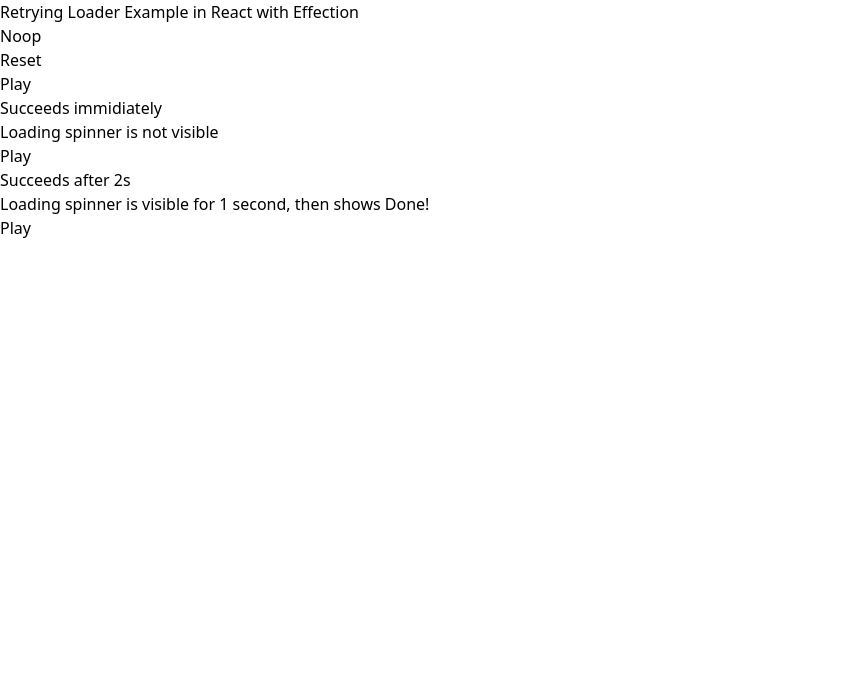
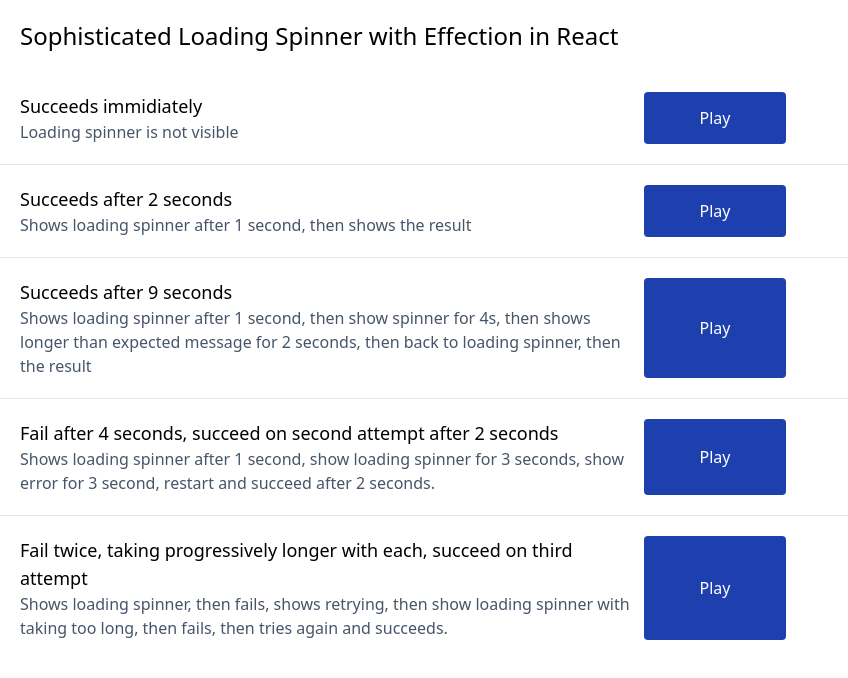
Before and after one commit to thefrontside/effection-react-loadingspinner, a React (Vite) app: page / in a window 1280 px wide. Shown: the top 678 px of the page, without its empty margins (0-848 px from the left). Built offline with nearby package versions, Linux system fonts and the light colour scheme.

Commit message:
Loading spinner is working

```diff
--- a/src/App.tsx
+++ b/src/App.tsx
@@ -1,19 +1,13 @@
+import { useState } from "react";
 import "./App.css";
-
+import { LoadingSpinner } from "./components/LoadingSpinner";
 import { useLoader } from "./hooks/useLoader";
 import { Scenario, scenarios } from "./scenarios";
-import { LoadingSpinner } from "./components/LoadingSpinner";
-import { Operation } from "effection";
-import { useState } from "react";
 
-function ScenarioRunner({ run }: { run: () => Operation<unknown> }) {
+function ScenarioRunner({ run }: { run: Scenario['run'] }) {
   const loader = useLoader(run);
 
-  return (
-    <div className="border-1 h-5">
-      <LoadingSpinner loader={loader} />
-    </div>
-  )
+  return <LoadingSpinner loader={loader} />;
 }
 
 function ScenarioPlayer({ scenario }: { scenario: Scenario }) {
@@ -21,29 +15,52 @@
 
   return (
     <>
-      <h3>{scenario.title}</h3>
-      <p>{scenario.description}</p>
-      {playing ? (
-        <ScenarioRunner run={scenario.run} />
-      ) : (
-        <button onClick={() => setPlaying(true)}>Play</button>
-      )}
+      <div className="grid grid-cols-2 gap-2">
+        <div>
+          <h3 className="text-lg">{scenario.title}</h3>
+          <p className="text-slate-600">{scenario.description}</p>
+        </div>
+        <div className="grid grid-cols-4 gap-4">
+          {playing ? (
+            <>
+              <button
+                className="rounded bg-red-800 text-white"
+                onClick={() => setPlaying(false)}
+              >
+                Stop
+              </button>
+              <div className="border-2 rounded border-solid border-blue-800 p-2 col-span-3 ">
+                <ScenarioRunner run={scenario.run} />
+              </div>
+            </>
+          ) : (
+            <button
+              className="rounded bg-blue-800 text-white"
+              onClick={() => setPlaying(true)}
+            >
+              Play
+            </button>
+          )}
+        </div>
+      </div>
     </>
   );
 }
 
 const App = () => {
   return (
-    <div>
-      <h1>Retrying Loader Example in React with Effection</h1>
-      <ul className="list-none">
+    <>
+      <h1 className="text-2xl m-5">
+        Sophisticated Loading Spinner with Effection in React
+      </h1>
+      <ul className="grid grid-col divide-y">
         {scenarios.map((s, i) => (
-          <li key={i}>
+          <li key={i} className="p-5">
             <ScenarioPlayer scenario={s} />
           </li>
         ))}
       </ul>
-    </div>
+    </>
   );
 };
 
--- a/src/components/LoadingSpinner.tsx
+++ b/src/components/LoadingSpinner.tsx
@@ -7,7 +7,7 @@
       return (
         <>
           <SpinnerCircular size={30} thickness={300} />
-          Loading
+          Loading...
         </>
       );
     case "loading-slowly":
@@ -19,9 +19,21 @@
       );
     case "failed-attempt":
       return (
-        <>
-        </>
+        <p className="text-red-800">
+          Encountered and error {loader.error.message}.
+        </p>
+      )
+    case "retrying":
+      return (
+        <p className="text-red-800">
+          Encountered and error {loader.error.message}. Retrying...
+        </p>
+      )
+    case "success":
+      return (
+        <>{loader.value}</>
       )
   }
+
   return <></>
 }
--- a/src/hooks/useLoader.tsx
+++ b/src/hooks/useLoader.tsx
@@ -8,7 +8,6 @@
     }
   | {
       type: "started";
-      attempt: number;
     }
   | {
       type: "loading";
@@ -26,7 +25,7 @@
     }
   | {
       type: "retrying";
-      attempt: number;
+      error: Error;
     }
   | {
       type: "failed";
@@ -34,21 +33,20 @@
     };
 
 export function useLoader<T>(
-  op: () => Operation<T>,
-  retryAttempts: number = 2,
+  op: (attempt: number) => Operation<T>,
+  retryAttempts: number = 3,
   deps: DependencyList = []
 ): LoaderState<T> {
   const [state, setState] = useState<LoaderState<T>>({ type: "initial" });
 
   useEffect(() => {
     const task = run(function* main() {
+      setState({
+        type: "started",
+      });
+
       for (let attempt = 0; attempt < retryAttempts; attempt++) {
-        setState({
-          type: attempt === 0 ? "started" : "retrying",
-          attempt,
-        });
-        try {
-          yield* spawn(function* loadingSpinner(): Operation<void> {
+        const loader = yield* spawn(function* loadingSpinner(): Operation<void> {
           yield* sleep(1000);
 
           while (true) {
@@ -63,7 +61,8 @@
           }
         });
 
-          const result = yield* op();
+        try {
+          const result = yield* op(attempt);
 
           setState({
             type: "success",
@@ -71,11 +70,26 @@
           });
           break;
         } catch (e) {
+          const error = e instanceof Error ? e : new Error(`${e}`);
+          if (attempt + 1 === retryAttempts) {
             setState({
-            type: retryAttempts - 1 === attempt ? "failed" : "failed-attempt",
-            error: e instanceof Error ? e : new Error(`${e}`),
+              type: "failed",
+              error,
             });
+          } else {
+            setState({
+              type: "failed-attempt",
+              error,
+            });
+            yield* sleep(1000);
+            setState({
+              type: 'retrying',
+              error,
+            })
           }
+        }
+
+        yield* loader.halt();
       }
     });
 
--- a/src/scenarios.ts
+++ b/src/scenarios.ts
@@ -2,32 +2,68 @@
 
 export const scenarios: Scenario[] = [
   {
-    title: "Noop",
-    description: "Reset",
+    title: "Succeeds immidiately",
+    description: "Loading spinner is not visible",
     run: function* (): Operation<string> {
-      return "";
+      return "Great Success!!!";
     },
   },
   {
-    title: "Succeeds immidiately",
-    description: "Loading spinner is not visible",
+    title: "Succeeds after 2 seconds",
+    description: "Shows loading spinner after 1 second, then shows the result",
     run: function* (): Operation<string> {
-      return "Hello World";
+      yield* sleep(2000);
+
+      return "Great Success!!!";
     },
   },
   {
-    title: "Succeeds after 2s",
-    description: "Loading spinner is visible for 1 second, then shows Done!",
+    title: "Succeeds after 9 seconds",
+    description:
+      "Shows loading spinner after 1 second, then show spinner for 4s, then shows longer than expected message for 2 seconds, then back to loading spinner, then the result",
     run: function* (): Operation<string> {
-      yield* sleep(2000);
+      yield* sleep(9000);
 
-      return "Done!";
-    },
+      return "Great Success!!!"
+    }
   },
+  {
+    title: "Fail after 4 seconds, succeed on second attempt after 2 seconds",
+    description: "Shows loading spinner after 1 second, show loading spinner for 3 seconds, show error for 3 second, restart and succeed after 2 seconds.",
+    run: function* (attempt: number): Operation<string> {
+      switch (attempt) {
+        case 0:
+          yield* sleep(4000);
+          throw new Error(`Could not get the value`)
+        case 1:
+          yield* sleep(2000);
+      }
+      return "Great Success!!!"
+    }
+  },
+  {
+    title: "Fail twice, taking progressively longer with each, succeed on third attempt",
+    description: "Shows loading spinner, then fails, shows retrying, then show loading spinner with taking too long, then fails, then tries again and succeeds.",
+    run: function*(attempt: number): Operation<string> {
+      switch (attempt) {
+        case 0:
+          yield* sleep(2000);
+
+          throw new Error(`Failed to connect to external service`)
+        case 1:
+          yield* sleep(6000);
+
+          throw new Error(`Connection timed out`);
+        case 2:
+          yield* sleep(2000);
+      }
+      return 'Great Success!!!'
+    }
+  }
 ];
 
 export interface Scenario {
   title: string;
   description: string;
-  run: () => Operation<string>;
+  run: (attempt: number) => Operation<string>;
 }
```
Lines whose indentation alone changed are shown as unchanged.
